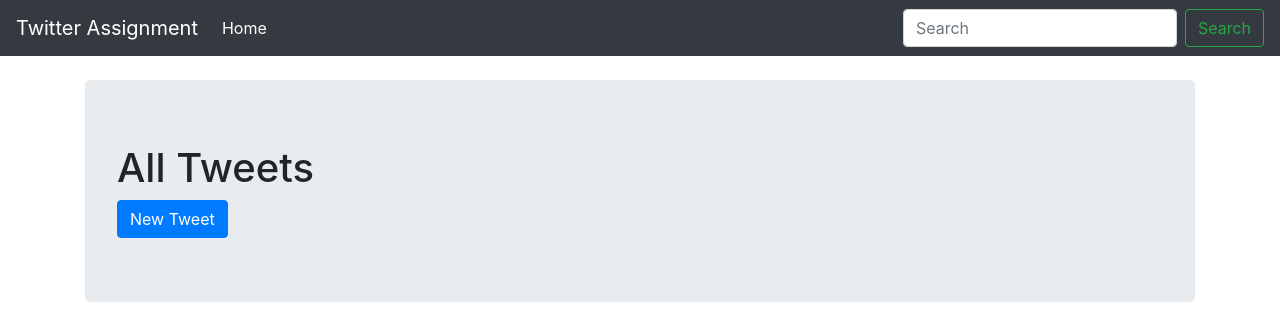
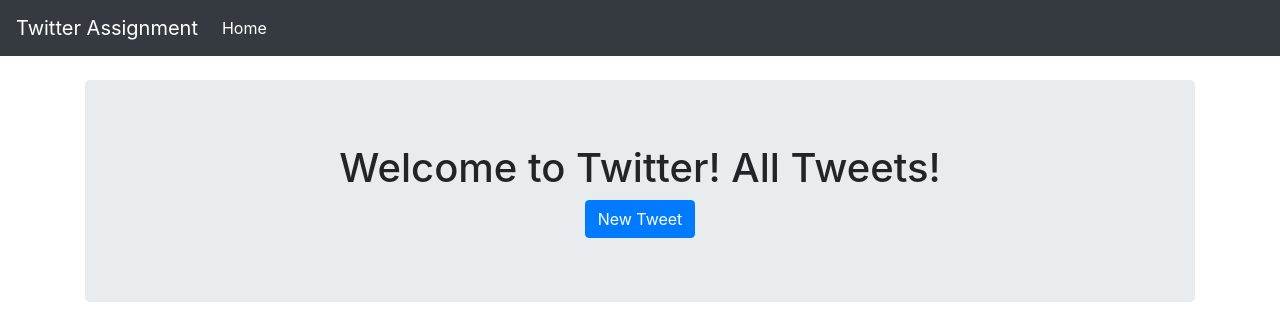
Before and after one commit to aryan-jadon/twitter-assignment-2021, a Django app: template templates/index.html in a window 1280 px wide. Shown: the top 311 px of the page. Run offline with Django 3.2, Linux system fonts and the light colour scheme; the template is opened without the code that fills it: most values are stand-ins (such as "Sample title", 1, 10 or a date in 2020); some libraries are stand-ins or nearby versions.

Commit message:
Update index.html
Added UI changes and formatting of document

```diff
--- a/templates/index.html
+++ b/templates/index.html
@@ -1,6 +1,8 @@
 {% load static %}
+<!--Author: Swathi Anandram, Supreetha M A-->
 <!doctype html>
 <html lang="en">
+
 <head>
   <meta charset="utf-8">
   <meta name="viewport" content="width=device-width, initial-scale=1, shrink-to-fit=no">
@@ -22,8 +24,8 @@
 
   <nav class="navbar navbar-expand-md navbar-dark bg-dark mb-4">
     <a class="navbar-brand" href="{% url 'index_page' %}">Twitter Assignment</a>
-      <button class="navbar-toggler" type="button" data-toggle="collapse"
-              data-target="#navbarCollapse" aria-controls="navbarCollapse" aria-expanded="false" aria-label="Toggle navigation">
+    <button class="navbar-toggler" type="button" data-toggle="collapse" data-target="#navbarCollapse"
+      aria-controls="navbarCollapse" aria-expanded="false" aria-label="Toggle navigation">
       <span class="navbar-toggler-icon"></span>
     </button>
     <div class="collapse navbar-collapse" id="navbarCollapse">
@@ -32,50 +34,68 @@
           <a class="nav-link" href="{% url 'index_page' %}">Home <span class="sr-only">(current)</span></a>
         </li>
       </ul>
-        <form class="form-inline mt-2 mt-md-0">
-          <input class="form-control mr-sm-2" type="text" placeholder="Search" aria-label="Search">
-          <button class="btn btn-outline-success my-2 my-sm-0" type="submit">Search</button>
-        </form>
     </div>
   </nav>
 
   {% if messages %}
   {% for message in messages %}
-        <div class="alert alert-success" role="alert">
+  <div class="alert alert-success alert-dismissible" role="alert">
+    <a href="#" class="close" data-dismiss="alert" aria-label="close">&times;</a>
     {{ message }}
   </div>
   {% endfor %}
   {% endif %}
 
   <main role="main" class="container">
-      <div class="jumbotron">
-        <h1>All Tweets</h1>
+    <div class="jumbotron" style="text-align: center;">
+      <h1>Welcome to Twitter! All Tweets!</h1>
       <a class="btn btn-primary" href="{% url 'create_tweet' %}">
         New Tweet
       </a>
     </div>
 
     {% for tweet_id, tweet_records in all_tweets.items %}
-        <div class="jumbotron">
-
+        <div class="card text-center">
+          <div class="card-body">
+          <div style="float: left;top: 20px;position: relative;">
+          <img src="https://img.icons8.com/color/50/000000/twitter--v2.png"/>
+          </div>
         {% for key,value in tweet_records.items %}
-            <ul>{{key}} - {{value}}</ul>
+            <div >
+              {% if key == 'user_name' %}
+              <h5 style="position: relative;
+              right: 44%;">@{{value}}</h5>
+              {% elif key == 'tweet' %}<h6 style="max-width: 80%;
+              left: 39px;
+              right: 30px;
+              position: relative;">{{ value }}</h6>
+              {% elif key == 'created_at' %}
+              <h6 style="position: relative;
+              left: 42%;top: -50px;">{{value}}</h6>
+              {% endif %}
+              </div>
           {% endfor %}
-
           <form action="{% url 'delete_tweet' %}" method="post">
             {% csrf_token %}
             <input type="hidden" name="tweet_id" value="{{tweet_id}}" />
-            <input class="btn btn-outline-danger my-2 my-sm-0" type="submit" value="delete">
+            <input class="btn btn-danger my-2 my-sm-0" type="submit" value="Delete" style="float: right;">
           </form>
         </div>
+        </div>
     {% endfor %}
-
   </main>
 
   <!-- Optional JavaScript -->
   <!-- jQuery first, then Popper.js, then Bootstrap JS -->
-    <script src="https://code.jquery.com/jquery-3.2.1.slim.min.js" integrity="sha384-KJ3o2DKtIkvYIK3UENzmM7KCkRr/rE9/Qpg6aAZGJwFDMVNA/GpGFF93hXpG5KkN" crossorigin="anonymous"></script>
-    <script src="https://cdnjs.cloudflare.com/ajax/libs/popper.js/1.12.9/umd/popper.min.js" integrity="sha384-ApNbgh9B+Y1QKtv3Rn7W3mgPxhU9K/ScQsAP7hUibX39j7fakFPskvXusvfa0b4Q" crossorigin="anonymous"></script>
-    <script src="https://maxcdn.bootstrapcdn.com/bootstrap/4.0.0/js/bootstrap.min.js" integrity="sha384-JZR6Spejh4U02d8jOt6vLEHfe/JQGiRRSQQxSfFWpi1MquVdAyjUar5+76PVCmYl" crossorigin="anonymous"></script>
+  <script src="https://code.jquery.com/jquery-3.2.1.slim.min.js"
+    integrity="sha384-KJ3o2DKtIkvYIK3UENzmM7KCkRr/rE9/Qpg6aAZGJwFDMVNA/GpGFF93hXpG5KkN"
+    crossorigin="anonymous"></script>
+  <script src="https://cdnjs.cloudflare.com/ajax/libs/popper.js/1.12.9/umd/popper.min.js"
+    integrity="sha384-ApNbgh9B+Y1QKtv3Rn7W3mgPxhU9K/ScQsAP7hUibX39j7fakFPskvXusvfa0b4Q"
+    crossorigin="anonymous"></script>
+  <script src="https://maxcdn.bootstrapcdn.com/bootstrap/4.0.0/js/bootstrap.min.js"
+    integrity="sha384-JZR6Spejh4U02d8jOt6vLEHfe/JQGiRRSQQxSfFWpi1MquVdAyjUar5+76PVCmYl"
+    crossorigin="anonymous"></script>
 </body>
+
 </html>
```
Lines whose indentation alone changed are shown as unchanged.
